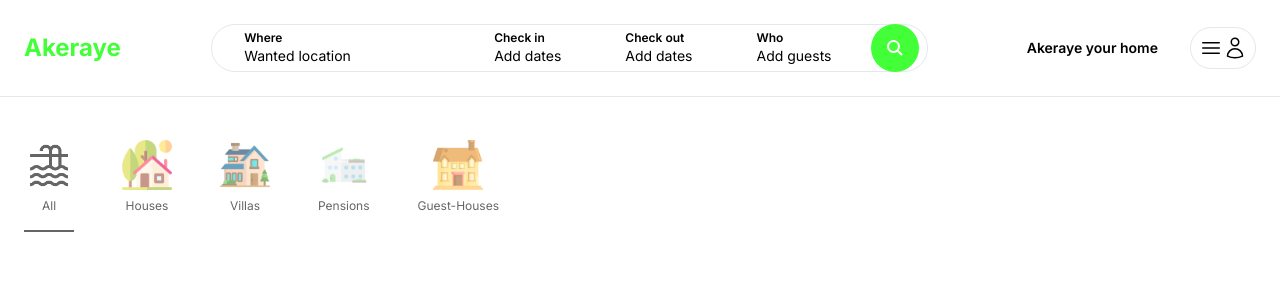
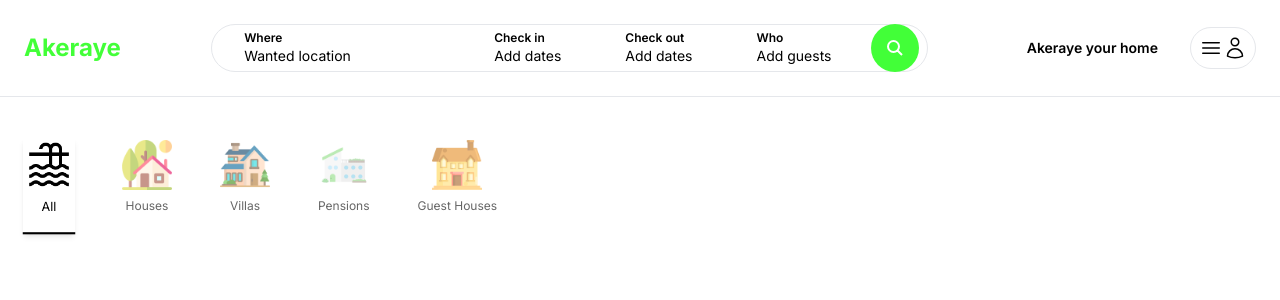
Before and after one commit to FaresYigeremu/Akeraye_frontend, a Next.js app: page / in a window 1280 px wide. Shown: the top 300 px of the page. Built offline with nearby package versions, Linux system fonts and the light colour scheme; no server answers.

Commit message:
changed categories

```diff
--- a/app/components/Categories.tsx
+++ b/app/components/Categories.tsx
@@ -2,15 +2,17 @@
 
 import { useState } from 'react';
 import Image from 'next/image';
-import useSearchModal, {SearchQuery} from '../hooks/useSearchModal';
+import useSearchModal, { SearchQuery } from '../hooks/useSearchModal';
 
 const Categories = () => {
   const searchModal = useSearchModal();
-    const [category, setCategory] = useState('');
+  const [category, setCategory] = useState<string>('');
 
   const _setCategory = (_category: string) => {
+    // Update local state so that only one is active at a time
     setCategory(_category);
 
+    // Build a new query object including the selected category
     const query: SearchQuery = {
       country: searchModal.query.country,
       checkIn: searchModal.query.checkIn,
@@ -18,80 +20,84 @@ const Categories = () => {
       guests: searchModal.query.guests,
       bedrooms: searchModal.query.bedrooms,
       bathrooms: searchModal.query.bathrooms,
-            category: _category
+      category: _category,
+    };
+
+    searchModal.setQuery(query);
+  };
+
+  // A helper to compute the className for each item
+  const getItemClass = (itemKey: string) => {
+    // If this is the selected category, apply “active” styles
+    if (category === itemKey) {
+      return [
+        'pb-4',
+        'flex',
+        'flex-col',
+        'items-center',
+        'space-y-2',
+        'border-b-2',
+        'border-black',
+        'shadow-md',
+        'opacity-100',
+        'scale-105',
+        'transition-all',
+        'duration-200',
+        'ease-in-out',
+      ].join(' ');
     }
 
-        searchModal.setQuery(query);
-    }
+    // Otherwise, apply “inactive” styles
+    return [
+      'pb-4',
+      'flex',
+      'flex-col',
+      'items-center',
+      'space-y-2',
+      'border-b-2',
+      'border-white',
+      'opacity-60',
+      'hover:border-gray-200',
+      'hover:opacity-100',
+      'transition-all',
+      'duration-200',
+      'ease-in-out',
+    ].join(' ');
+  };
 
   return (
     <div className="pt-3 cursor-pointer pb-6 flex items-center space-x-12">
-            <div
-                onClick={() => _setCategory('')}
-                className={`pb-4 flex flex-col items-center space-y-2 border-b-2 ${category == '' ? 'border-black' : 'border-white'} opacity-60 hover:border-gray-200 hover:opacity-100`}>
-                <Image
-                    src="/icn_category_beach.jpeg"
-                    alt="Category - "
-                    width={50}
-                    height={50}
-                />
-
-                <span className='text-xs'>All</span>
+      {/* “All” category */}
+      <div onClick={() => _setCategory('')} className={getItemClass('')}>
+        <Image src="/icn_category_beach.jpeg" alt="Category - All" width={50} height={50} />
+        <span className="text-xs">All</span>
       </div>
 
-            <div
-                onClick={() => _setCategory('houses')}
-                className={`pb-4 flex flex-col items-center space-y-2 border-b-2 ${category == 'beach' ? 'border-black' : 'border-white'} opacity-60 hover:border-gray-200 hover:opacity-100`}>
-                <Image
-                    src="/house.png"
-                    alt="Category - houses"
-                    width={50}
-                    height={50}
-                />
-
-                <span className='text-xs'>Houses</span>
+      {/* Houses */}
+      <div onClick={() => _setCategory('houses')} className={getItemClass('houses')}>
+        <Image src="/house.png" alt="Category - Houses" width={50} height={50} />
+        <span className="text-xs">Houses</span>
       </div>
 
-            <div
-                onClick={() => _setCategory('villas')}
-                className={`pb-4 flex flex-col items-center space-y-2 border-b-2 ${category == 'villas' ? 'border-black' : 'border-white'} opacity-60 hover:border-gray-200 hover:opacity-100`}>
-                <Image
-                    src="/villa.png"
-                    alt="Category - villas"
-                    width={50}
-                    height={50}
-                />
-
-                <span className='text-xs'>Villas</span>
+      {/* Villas */}
+      <div onClick={() => _setCategory('villas')} className={getItemClass('villas')}>
+        <Image src="/villa.png" alt="Category - Villas" width={50} height={50} />
+        <span className="text-xs">Villas</span>
       </div>
 
-            <div
-                onClick={() => _setCategory('pensions')}
-                className={`pb-4 flex flex-col items-center space-y-2 border-b-2 ${category == 'cabins' ? 'border-black' : 'border-white'} opacity-60 hover:border-gray-200 hover:opacity-100`}>
-                <Image
-                    src="/pension.png"
-                    alt="Category - pension"
-                    width={50}
-                    height={50}
-                />
-
-                <span className='text-xs'>Pensions</span>
+      {/* Pensions */}
+      <div onClick={() => _setCategory('pensions')} className={getItemClass('pensions')}>
+        <Image src="/pension.png" alt="Category - Pensions" width={50} height={50} />
+        <span className="text-xs">Pensions</span>
       </div>
 
-            <div
-                onClick={() => _setCategory('guest_houses')}
-                className={`pb-4 flex flex-col items-center space-y-2 border-b-2 ${category == 'tiny_homes' ? 'border-black' : 'border-white'} opacity-60 hover:border-gray-200 hover:opacity-100`}>
-                <Image
-                    src="/guest-house.png"
-                    alt="Category - guest houses"
-                    width={50}
-                    height={50}
-                />
-
-                <span className='text-xs'>Guest-Houses</span>
+      {/* Guest Houses */}
+      <div onClick={() => _setCategory('guest_houses')} className={getItemClass('guest_houses')}>
+        <Image src="/guest-house.png" alt="Category - Guest Houses" width={50} height={50} />
+        <span className="text-xs">Guest Houses</span>
       </div>
     </div>
-    )
-}
+  );
+};
 
 export default Categories;
--- a/app/components/addproperty/Categories.tsx
+++ b/app/components/addproperty/Categories.tsx
@@ -9,67 +9,64 @@ const Categories: React.FC<CategoriesProps> = ({
     dataCategory,
     setCategory
 }) => {
+    // Utility function to conditionally apply styles
+    const getItemClass = (category: string) => {
+        const isActive = dataCategory === category;
+        return [
+            'pb-4',
+            'flex',
+            'flex-col',
+            'items-center',
+            'space-y-2',
+            'border-b-2',
+            isActive ? 'border-gray-800 opacity-100 scale-105 shadow-md' : 'border-white opacity-60',
+            'hover:border-gray-300',
+            'hover:opacity-100',
+            'transition-all',
+            'duration-200',
+            'ease-in-out',
+        ].join(' ');
+    };
+
     return (
-        <>
-            <div className="pt-3 cursor-pointer pb-6 flex item-center space-x-12">
+        <div className="pt-3 pb-6 flex items-center space-x-12 cursor-pointer">
+            {/* Houses */}
             <div
-                    onClick={() => setCategory('Houses')}
-                    className={`pb-4 flex flex-col items-center space-y-2 border-b-2 ${dataCategory == 'Beach' ? 'border-gray-800' : 'border-white'} opacity-60 hover:border-gray-200 hover:opacity-100`}
+                onClick={() => setCategory('houses')}
+                className={getItemClass('houses')}
             >
-                    <Image
-                        src="/house.png"
-                        alt="Category - Houses"
-                        width={20}
-                        height={20}
-                    />
-
-                    <span className='text-xs'>Houses</span>
+                <Image src="/house.png" alt="Category - Houses" width={30} height={30} />
+                <span className="text-xs">Houses</span>
             </div>
 
+            {/* Villas */}
             <div
                 onClick={() => setCategory('villas')}
-                    className={`pb-4 flex flex-col items-center space-y-2 border-b-2 ${dataCategory == 'Villas' ? 'border-gray-800' : 'border-white'} opacity-60 hover:border-gray-200 hover:opacity-100`}
+                className={getItemClass('villas')}
             >
-                    <Image
-                        src="/villa.png"
-                        alt="Category - Beach"
-                        width={20}
-                        height={20}
-                    />
-
-                    <span className='text-xs'>Villas</span>
+                <Image src="/villa.png" alt="Category - Villas" width={30} height={30} />
+                <span className="text-xs">Villas</span>
             </div>
 
+            {/* Pensions */}
             <div
                 onClick={() => setCategory('pensions')}
-                    className={`pb-4 flex flex-col items-center space-y-2 border-b-2 ${dataCategory == 'Cabins' ? 'border-gray-800' : 'border-white'} opacity-60 hover:border-gray-200 hover:opacity-100`}
+                className={getItemClass('pensions')}
             >
-                    <Image
-                        src="/pension.png"
-                        alt="Category - Pensions"
-                        width={20}
-                        height={20}
-                    />
-
-                    <span className='text-xs'>Pensions</span>
+                <Image src="/pension.png" alt="Category - Pensions" width={30} height={30} />
+                <span className="text-xs">Pensions</span>
             </div>
 
+            {/* Guest Houses */}
             <div
                 onClick={() => setCategory('guest_houses')}
-                    className={`pb-4 flex flex-col items-center space-y-2 border-b-2 ${dataCategory == 'Tiny homes' ? 'border-gray-800' : 'border-white'} opacity-60 hover:border-gray-200 hover:opacity-100`}
+                className={getItemClass('guest_houses')}
             >
-                    <Image
-                        src="/guest-house.png"
-                        alt="Category - Guest Houses"
-                        width={20}
-                        height={20}
-                    />
-
-                    <span className='text-xs'>Guest-Houses</span>
+                <Image src="/guest-house.png" alt="Category - Guest Houses" width={30} height={30} />
+                <span className="text-xs">Guest Houses</span>
             </div>
         </div>
-        </>
-    )
-}
+    );
+};
 
 export default Categories;
```
Lines whose indentation alone changed are shown as unchanged.
